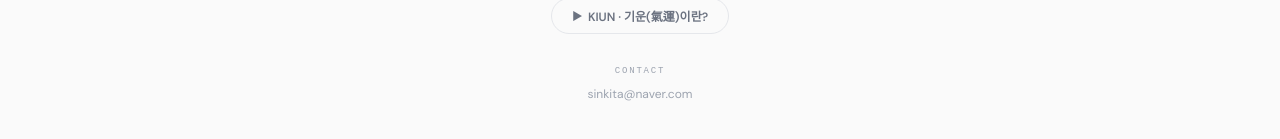
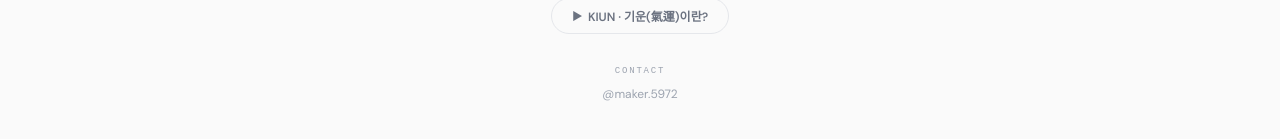
Before and after one commit to intelier/kiun, a React (Vite) app: page / in a window 1280 px wide. Shown: the part 577-716 px from the top of the page. Built offline with nearby package versions, Linux system fonts and the light colour scheme.

Commit message:
Replace email contact with Instagram link

```diff
--- a/src/App.jsx
+++ b/src/App.jsx
@@ -633,7 +633,7 @@ function Landing({lang,setLang,onDone}){
         {/* Contact */}
         <div style={{marginTop:32,textAlign:"center"}}>
           <div style={{fontSize:9,color:MUTED,letterSpacing:".2em",textTransform:"uppercase",marginBottom:6,fontFamily:"monospace"}}>Contact</div>
-          <a href="mailto:sinkita@naver.com" style={{fontSize:12,color:MUTED,textDecoration:"none",fontFamily:"'DM Sans',sans-serif"}}>sinkita@naver.com</a>
+          <a href="https://www.instagram.com/maker.5972" target="_blank" rel="noreferrer" style={{fontSize:12,color:MUTED,textDecoration:"none",fontFamily:"'DM Sans',sans-serif"}}>@maker.5972</a>
         </div>
       </div>
     </div>
```
